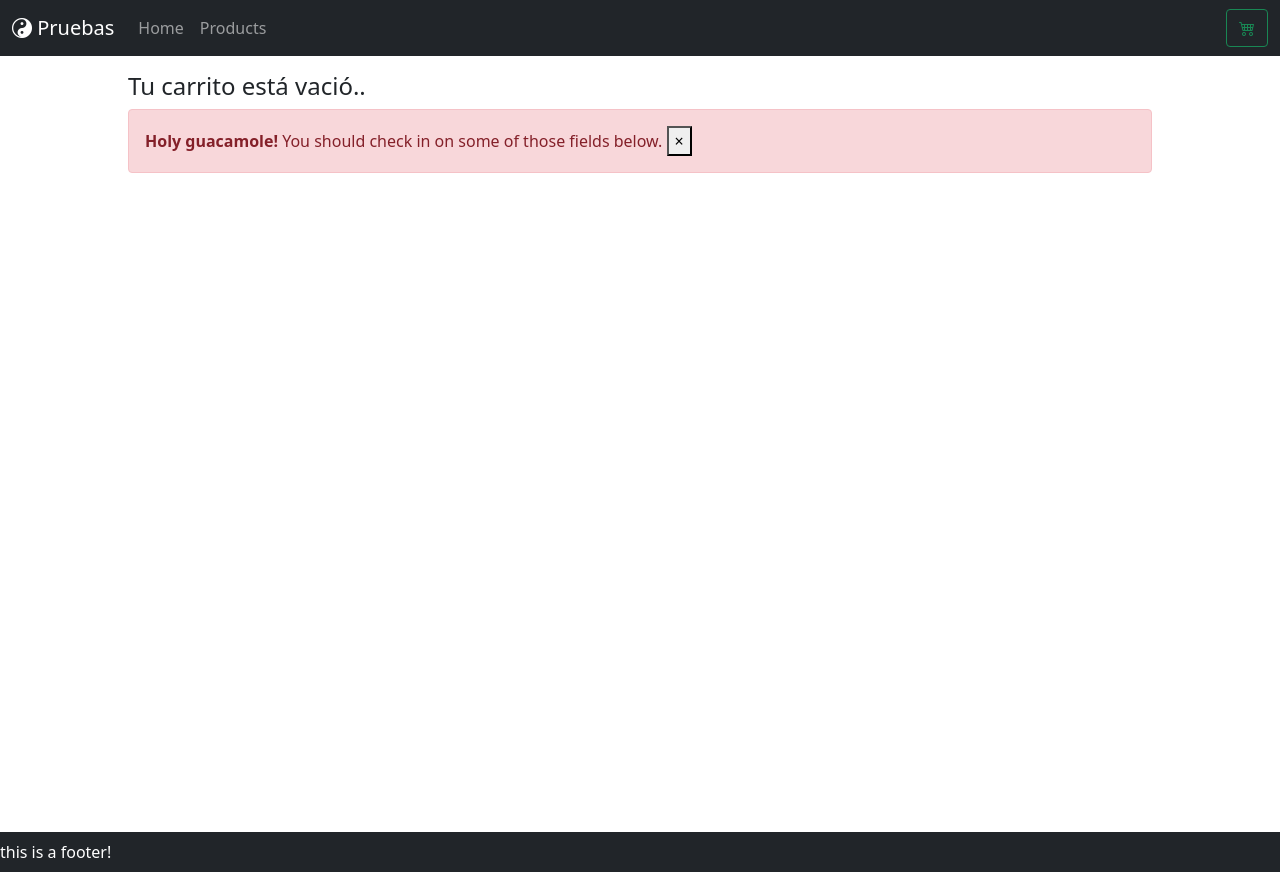
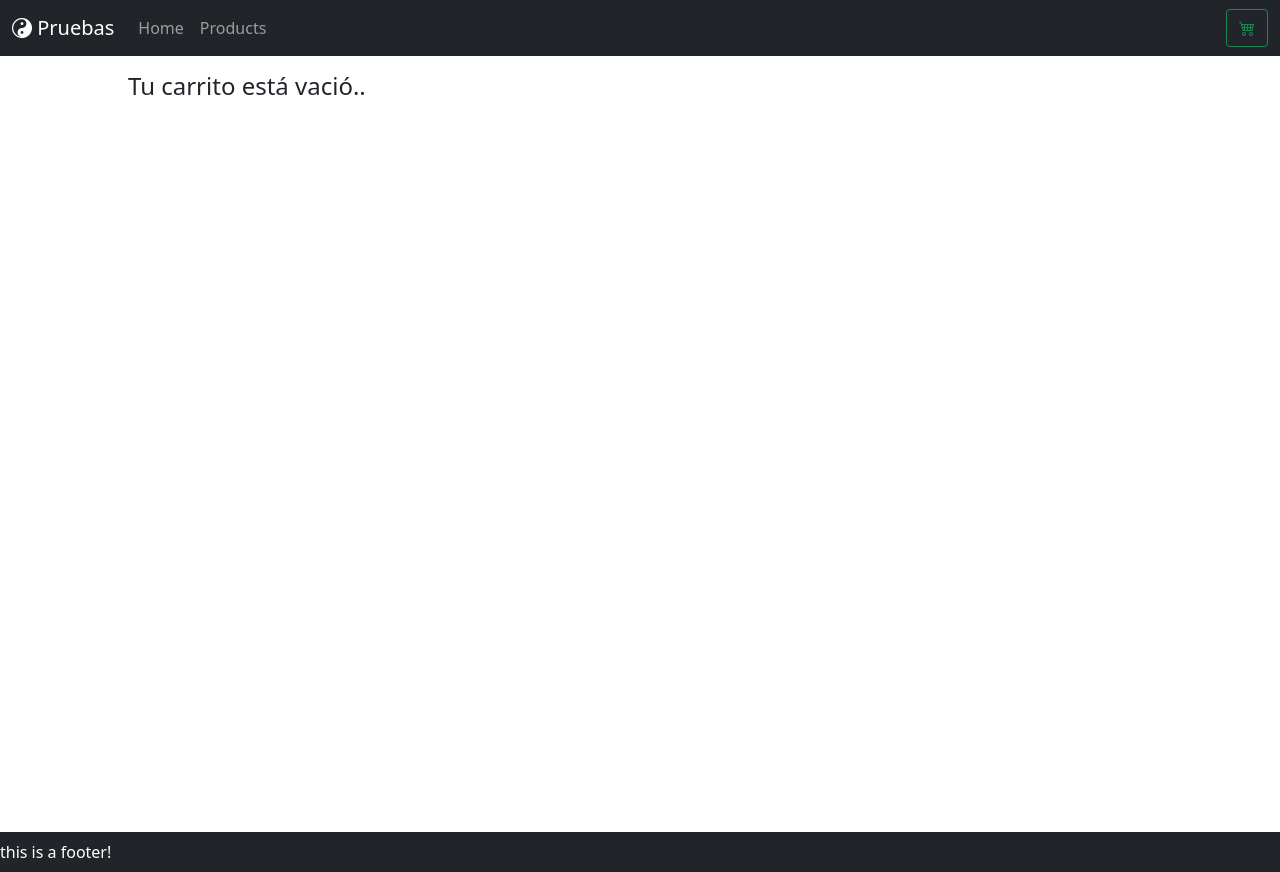
Before and after one commit to Dev-NekoEdg/Xolit.Frontend, an Angular app: page /check-out in a window 1280 px wide. Built offline with nearby package versions, Linux system fonts and the light colour scheme.

Commit message:
Jquery installed, revision modal flows for services responses

```diff
--- a/package.json
+++ b/package.json
@@ -21,6 +21,7 @@
     "@popperjs/core": "^2.11.5",
     "bootstrap": "^5.1.3",
     "bootstrap-icons": "^1.8.3",
+    "jquery": "^3.7.0",
     "rxjs": "~7.4.0",
     "tslib": "^2.3.0",
     "zone.js": "~0.11.4"
--- a/src/app/components/buy-produts/buy-produts.component.html
+++ b/src/app/components/buy-produts/buy-produts.component.html
@@ -96,16 +96,17 @@
                 </div>
                 <div class="modal-footer">
                     <button type="button" class="btn btn-cancel" data-bs-dismiss="modal">Cancelar</button>
-                    <button type="submit" class="btn btn-primary">Realizar pedido</button>
+                    <button type="submit" class="btn btn-primary" >Realizar pedido</button>
                 </div>
             </form>
         </div>
     </div>
 </div>
 
-<div class="alert alert-danger alert-dismissible fade show" role="alert">
-    <strong>Holy guacamole!</strong> You should check in on some of those fields below.
+<div id="modalAlert" class="alert alert-warning alert-dismissible fade show" hidden="!alertVerification.IsActive">
+    <strong>{{alertVerification.Title}}</strong>
+    {{ alertVerification.Message }}
     <button type="button" class="close" data-dismiss="alert" aria-label="Close">
       <span aria-hidden="true">&times;</span>
     </button>
-</div>
+  </div>
--- a/src/app/components/buy-produts/buy-produts.component.ts
+++ b/src/app/components/buy-produts/buy-produts.component.ts
@@ -1,5 +1,6 @@
 import { Component, OnInit } from '@angular/core';
 import { FormBuilder, FormControl, FormGroup, Validators } from '@angular/forms';
+import { Alert } from 'src/app/interfaces/alert';
 import { Invoice } from 'src/app/interfaces/invoice';
 import { InvoiceProducts } from 'src/app/interfaces/invoice-products';
 import { Product } from 'src/app/interfaces/product';
@@ -7,6 +8,9 @@ import { ShoppingCart } from 'src/app/interfaces/shopping-cart';
 import { ConstantData } from 'src/app/services/ConstantData';
 import { InvoiceService } from 'src/app/services/invoice.service';
 import { ShoppingCartService } from 'src/app/services/shopping-cart.service';
+
+//import * as $ from 'jquery';
+declare var $ : any;
 
 @Component({
   selector: 'app-buy-produts',
@@ -21,6 +25,8 @@ export class BuyProdutsComponent implements OnInit {
   public total: number = 0;
   public invoice: Invoice;
   public formReactive: FormGroup;
+
+  public alertVerification: Alert = {  IsActive: false, Title: '', Message: ''};
 
   constructor
     (
@@ -189,7 +195,13 @@ export class BuyProdutsComponent implements OnInit {
           // statusText: "Bad Request"
           // url: "http://localhost:5158/v1/api/invoice"
 
-          alert('fallo: ' + err.message);
+          // alert('fallo: ' + err.message);
+          $('#exampleModal').modal('hide');
+          //$('').modal('show');
+          $('.#modalAlert').alert()
+          this.alertVerification.IsActive = true;
+          this.alertVerification.Title = "ERROR!"
+          this.alertVerification.Message = err.message;
 
 
         });
--- /dev/null
+++ b/src/app/interfaces/alert.ts
@@ -0,0 +1,5 @@
+export interface Alert {
+    IsActive: boolean;
+    Title: string;
+    Message: string;
+}
```
Also changed, not shown: 1 other file (tests, documents, lock files or other folders).
